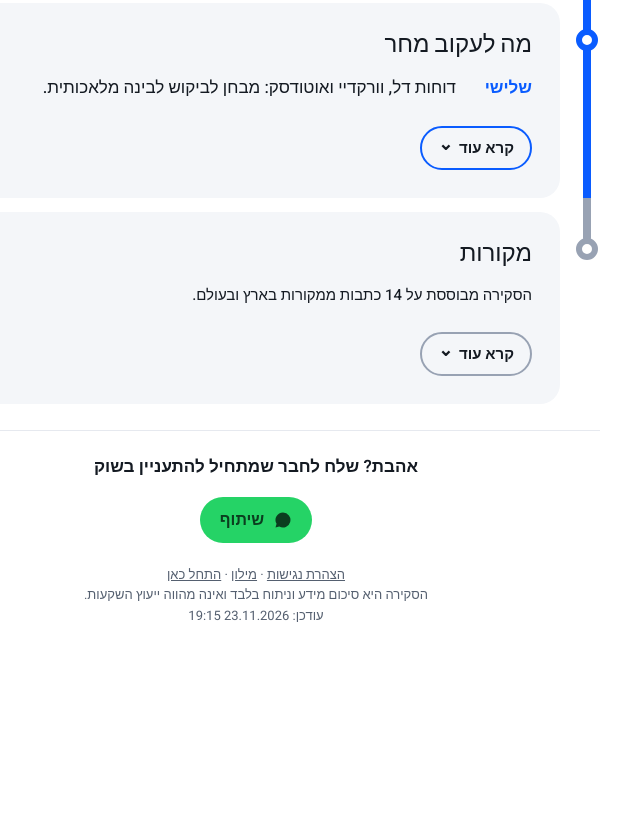
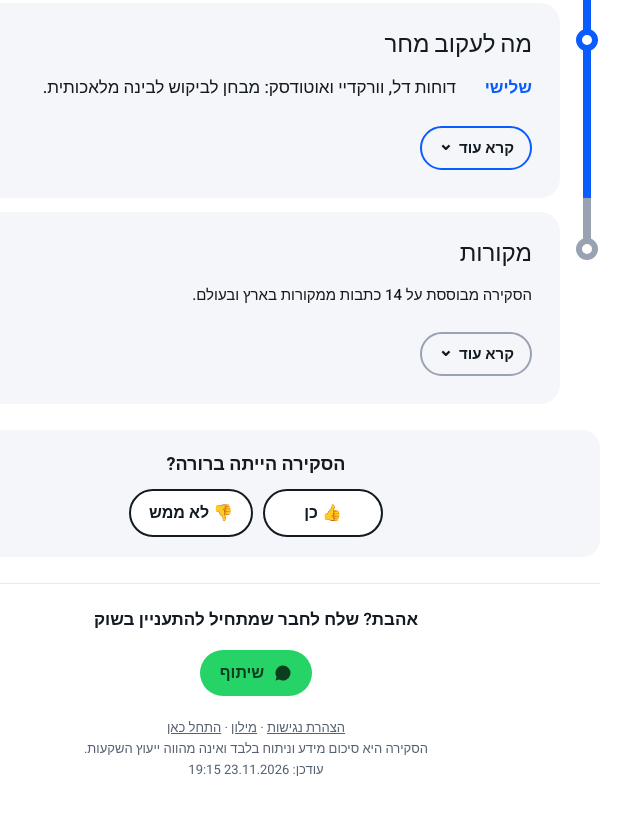
Before and after one commit to skirat-shvakim/skirat-shvakim.github.io, a plain HTML site: page index.html in a window 1280 px wide. Shown: the part 3105-3920 px from the top of the page, without its empty margins (384-1024 px from the left). Before the commit the page ends 3772 px from the top, so only its background shows below. Drawn offline with Linux system fonts and the light colour scheme.

Commit message:
Add one-tap feedback (was it clear?)
Co-Authored-By: Claude Opus 5.5 <noreply@anthropic.com>
Claude-Session: https://claude.ai/code/session_019YX1Z9nz74iQ5wC6KUdcz8

```diff
--- a/index.html
+++ b/index.html
@@ -203,6 +203,12 @@ button:focus-visible,input:focus-visible,summary:focus-visible,a:focus-visible{o
 .chg{direction:rtl;unicode-bidi:isolate}
 .foot a{color:inherit}
 @media (max-width:420px){.tsz button{width:34px}.date{display:none}}
+.fb{text-align:center;margin-top:26px;padding:20px 16px;border-radius:18px;background:var(--panel)}
+.fb p{margin:0 0 10px;font-weight:700;font-size:18px}
+.fbb{display:flex;gap:10px;justify-content:center;flex-wrap:wrap}
+.fbb button{min-height:48px;min-width:120px;padding:0 18px;border-radius:999px;border:2px solid var(--ink);background:var(--bg);color:var(--ink);font:700 16px "Heebo",sans-serif;cursor:pointer}
+.fbb button[aria-pressed=true]{background:var(--ink);color:var(--bg)}
+.fb .fbt{margin:10px 0 0;font-weight:500;color:var(--mute);font-size:15px}
 .foot{text-align:center;color:var(--mute);font-size:13px;margin-top:22px;line-height:1.6}
 .sheet{position:fixed;inset:auto 0 0 0;z-index:9;display:none;padding:0 12px max(env(safe-area-inset-bottom),12px)}
 .sheet.on{display:block}
@@ -374,6 +380,7 @@ button:focus-visible,input:focus-visible,summary:focus-visible,a:focus-visible{o
 
 </main>
 
+  <div class="fb" id="fb" role="group" aria-labelledby="fbq"><p id="fbq">הסקירה הייתה ברורה?</p><div class="fbb"><button type="button" data-fb="yes" aria-label="כן, ברורה">👍 כן</button><button type="button" data-fb="no" aria-label="לא, לא ברורה">👎 לא ממש</button></div><p class="fbt" id="fbt" hidden>תודה! זה עוזר לנו לשפר.</p></div>
   <div class="sharefoot"><p>אהבת? שלח לחבר שמתחיל להתעניין בשוק</p><button type="button" class="share" data-share>שיתוף</button></div>
   <p class="foot"><a href="accessibility.html">הצהרת נגישות</a> · <a href="glossary.html">מילון</a> · <a href="start.html">התחל כאן</a><br>הסקירה היא סיכום מידע וניתוח בלבד ואינה מהווה ייעוץ השקעות.<br>עודכן: 23.11.2026 19:15</p>
 </div>
@@ -535,6 +542,13 @@ button:focus-visible,input:focus-visible,summary:focus-visible,a:focus-visible{o
   const nb=document.getElementById('newbie');let seenB=null;try{seenB=localStorage.getItem('seen')}catch(e){}
   if(nb&&!seenB){nb.hidden=false;document.getElementById('newbieX').addEventListener('click',()=>{nb.hidden=true;try{localStorage.setItem('seen','1')}catch(e){}})}
   if(nb)nb.querySelector('a').addEventListener('click',()=>{try{localStorage.setItem('seen','1')}catch(e){}});
+
+  // ===== one-tap feedback =====
+  {const fbk='fb-'+(document.querySelector('.top .date')||{}).textContent;const bs=document.querySelectorAll('[data-fb]'),t=document.getElementById('fbt');
+   const mark=v=>{bs.forEach(b=>{b.setAttribute('aria-pressed',b.dataset.fb===v);b.disabled=true});t.hidden=false};
+   let done=null;try{done=localStorage.getItem(fbk)}catch(e){}
+   if(done)mark(done);
+   bs.forEach(b=>b.addEventListener('click',()=>{const v=b.dataset.fb;ev('feedback-'+v);try{localStorage.setItem(fbk,v)}catch(e){}mark(v)}));}
 }
 </script>
 <script data-goatcounter="https://adamandrachel.goatcounter.com/count" async src="//gc.zgo.at/count.js"></script>
```
Also changed, not shown: 1 other file.
